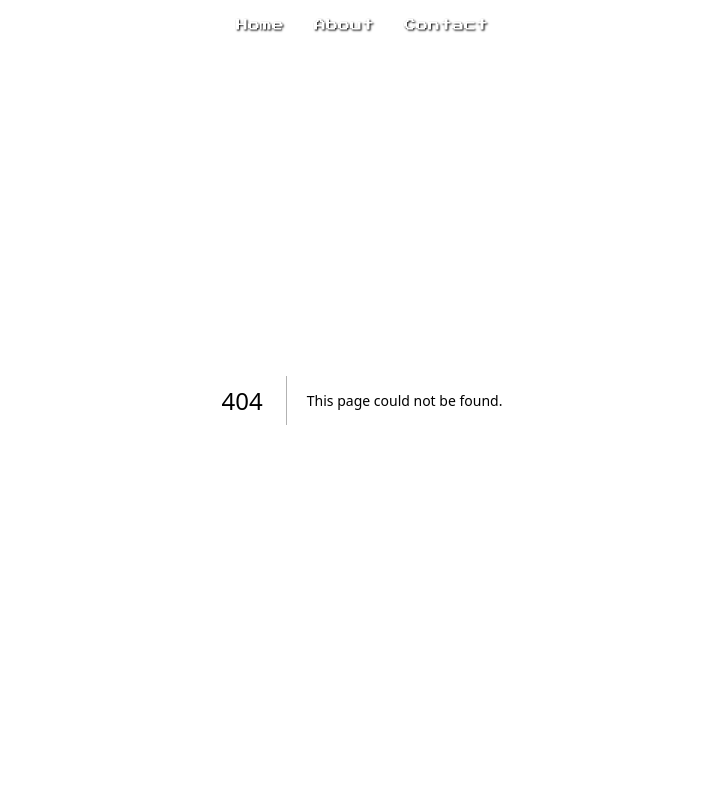
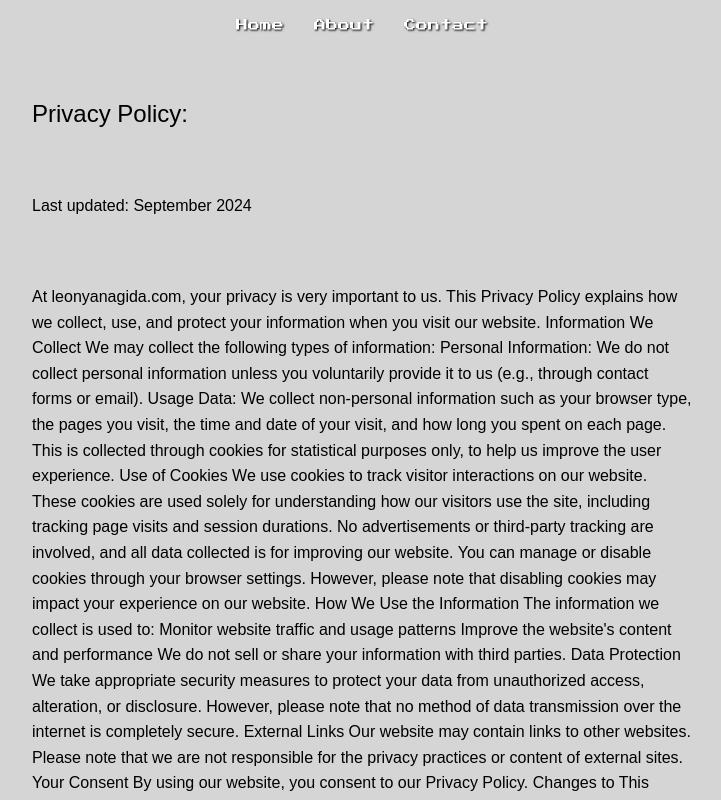
Before and after one commit to leonyanagida/leonyanagida.com, a Next.js app: page /privacy-policy in a window 1280 px wide. Before the commit this address had no page. Shown: the top 800 px of the page, without its empty margins (278-999 px from the left). Built offline with nearby package versions, Linux system fonts and the light colour scheme; a web font is replaced by a local one.

Commit message:
privacy policy page

```diff
--- /dev/null
+++ b/src/app/privacy-policy/content.ts
@@ -0,0 +1,43 @@
+export const texts = {
+  titles: {
+    heading: "Privacy Policy:",
+    date: "Last updated: September 2024"
+  },
+  descriptions: {
+    main: `
+      At leonyanagida.com, your privacy is very important to us. This Privacy Policy explains how we collect, use, and protect your information when you visit our website.
+
+      Information We Collect
+      We may collect the following types of information:
+
+      Personal Information: We do not collect personal information unless you voluntarily provide it to us (e.g., through contact forms or email).
+      Usage Data: We collect non-personal information such as your browser type, the pages you visit, the time and date of your visit, and how long you spent on each page. This is collected through cookies for statistical purposes only, to help us improve the user experience.
+      Use of Cookies
+      We use cookies to track visitor interactions on our website. These cookies are used solely for understanding how our visitors use the site, including tracking page visits and session durations. No advertisements or third-party tracking are involved, and all data collected is for improving our website.
+
+      You can manage or disable cookies through your browser settings. However, please note that disabling cookies may impact your experience on our website.
+
+      How We Use the Information
+      The information we collect is used to:
+
+      Monitor website traffic and usage patterns
+      Improve the website's content and performance
+      We do not sell or share your information with third parties.
+
+      Data Protection
+      We take appropriate security measures to protect your data from unauthorized access, alteration, or disclosure. However, please note that no method of data transmission over the internet is completely secure.
+
+      External Links
+      Our website may contain links to other websites. Please note that we are not responsible for the privacy practices or content of external sites.
+
+      Your Consent
+      By using our website, you consent to our Privacy Policy.
+
+      Changes to This Privacy Policy
+      We reserve the right to update this Privacy Policy from time to time. Any changes will be posted on this page, so please check back periodically.
+
+      Contact Us
+      If you have any questions or concerns about this Privacy Policy, feel free to contact us at contact@leonyanagida.com.
+    `
+  }
+};
--- /dev/null
+++ b/src/app/privacy-policy/index.module.css
@@ -0,0 +1,27 @@
+.content {
+  display: flex;
+  flex-direction: column;
+  min-height: 100vh;
+  max-width: 700px;
+  margin-left: auto;
+  margin-right: auto;
+  padding-bottom: 100px;
+  padding-left: 20px;
+  padding-right: 20px;
+  padding-top: 100px;
+  row-gap: 69px;
+}
+
+.heading {
+  font-family: Arial, Helvetica, sans-serif;
+  font-size: 24px;
+}
+
+.date {
+  font-family: Arial, Helvetica, sans-serif;
+}
+
+.text {
+  font-family: Arial, Helvetica, sans-serif;
+  line-height: 1.6em;
+}
--- /dev/null
+++ b/src/app/privacy-policy/page.tsx
@@ -0,0 +1,22 @@
+import Link from "next/link";
+import Image from "next/image";
+import { texts } from "./content";
+import styles from "./index.module.css";
+
+export default function PrivacyPolicy() {
+  return (
+    <section className={styles.loreSection}>
+      <div className={styles.content}>
+        <p className={styles.heading}>
+          {texts.titles.heading}
+        </p>
+        <p className={styles.date}>
+          {texts.titles.date}
+        </p>
+        <p className={styles.text}>
+          {texts.descriptions.main}
+        </p>
+      </div>
+    </section>
+  );
+}
```
